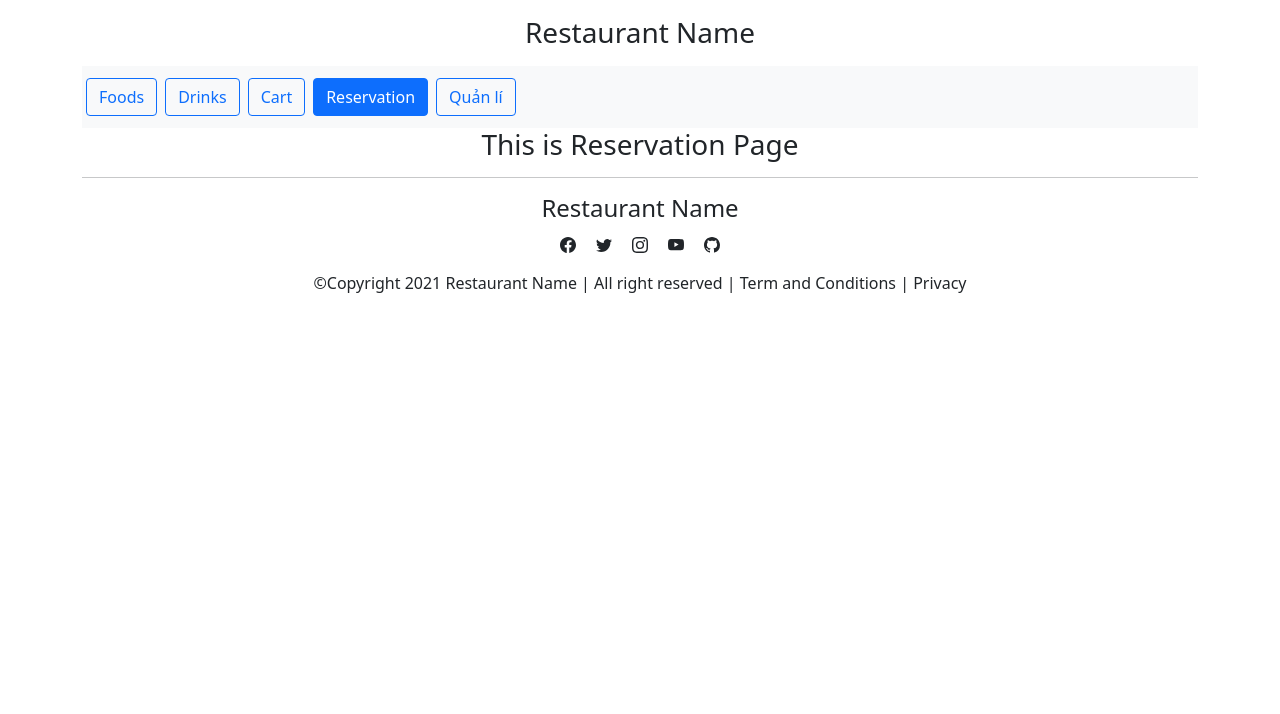
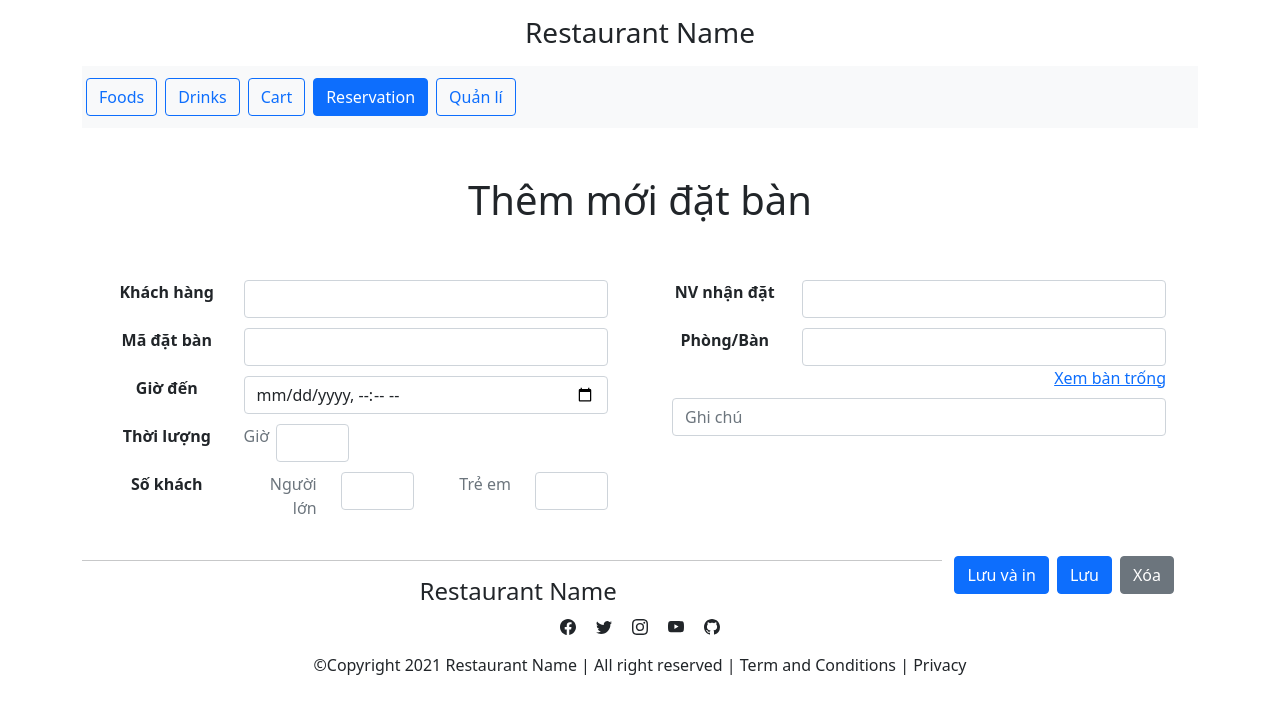
Before and after one commit to lkangr/doan1, a React (Create React App) app: page /reservation/new in a window 1280 px wide. Shown: the top 714 px of the page. Built offline with nearby package versions, Linux system fonts and the light colour scheme.

Commit message:
Added reservation

```diff
--- a/src/customer/Customer.js
+++ b/src/customer/Customer.js
@@ -1,7 +1,7 @@
 import {Foods} from './Foods';
 import {Drinks} from './Drinks';
 import {Cart} from './Cart';
-import {Reservation} from './Reservation';
+import ReserveRoute from './component/router';
 import {BrowserRouter, Route, Switch, NavLink, Redirect} from 'react-router-dom';
 import Footer from './Footer';
 import React from 'react';
@@ -47,7 +47,7 @@ const Customer = () => {
           <Route path = "/foods" component = {Foods}/>
           <Route path = "/drinks" component = {Drinks}/>
           <Route path = "/cart" component = {Cart}/>
-          <Route path = "/reservation" component = {Reservation}/>
+          <Route path = "/reservation" component = {ReserveRoute}/>
           <Redirect from="/" to="/home" />
         </Switch>
         <hr/>
--- a/src/customer/Reservation.js
+++ b/src/customer/Reservation.js
@@ -1,11 +1,11 @@
 import React, {Component} from 'react';
+import Menu from './component/Reserve_Table';
 
-export class Reservation extends Component {
-
+export class Reserve extends Component {
     render() {
         return(
             <div>
-                <h3>This is Reservation Page</h3>
+                <Menu />
             </div>
         )
     }
--- /dev/null
+++ b/src/customer/component/Reserve_Form.js
@@ -0,0 +1,106 @@
+const ReserveForm = () => {
+  return (
+    <>
+    <h1 className="m-5">Thêm mới đặt bàn</h1>
+    <form>
+      <div className="container">
+        <div className="row">
+          <div className="col-6">
+            <div className="row m-2">
+              <div className="col-3">
+                <p className="fw-bold">Khách hàng</p>
+              </div>
+              <div className="col-9">
+                <input type="text" className="form-control" />
+              </div>
+            </div>
+            <div className="row m-2">
+              <div className="col-3">
+                <p className="fw-bold">Mã đặt bàn</p>
+              </div>
+              <div className="col-9">
+                <input type="text" className="form-control" />
+              </div>
+            </div>
+            <div className="row m-2">
+              <div className="col-3">
+                <p className="fw-bold">Giờ đến</p>
+              </div>
+              <div className="col-9">
+                <input type="datetime-local" className="form-control" />
+              </div>
+            </div>
+            <div className="row m-2">
+              <div className="col-3">
+                <p className="fw-bold">Thời lượng</p>
+              </div>
+              <div className="col-9">
+                <div className="row">
+                  <div className="col-1">
+                    <p className="text-muted text-end">Giờ</p>
+                  </div>
+                  <div className="col-3">
+                    <input type="number" className="form-control" />
+                  </div>
+                </div>
+              </div>
+            </div>
+            <div className="row m-2">
+              <div className="col-3">
+                <p className="fw-bold">Số khách</p>
+              </div>
+              <div className="col-9">
+                <div className="row">
+                  <div className="col-3">
+                    <p className="text-muted text-end">Người lớn</p>
+                  </div>
+                  <div className="col-3">
+                    <input type="number" className="form-control" />
+                  </div>
+                  <div className="col-3 ">
+                    <p className="text-muted text-end">Trẻ em</p>
+                  </div>
+                  <div className="col-3">
+                    <input type="number" className="form-control" />
+                  </div>
+                </div>
+              </div>
+            </div>
+          </div>
+          <div className="col-6">
+            <div className="row m-2">
+              <div className="col-3">
+                <p className="fw-bold">NV nhận đặt</p>
+              </div>
+              <div className="col-9">
+                <input type="text" className="form-control" />
+              </div>
+            </div>
+            <div className="row m-2">
+              <div className="col-3">
+                <p className="fw-bold">Phòng/Bàn</p>
+              </div>
+              <div className="col-9">
+                <input type="text" className="form-control" />
+                <a href="#" className="float-end">Xem bàn trống</a>
+              </div>
+            </div>
+            <div className="row m-2">
+              <div className="col-12">
+                <input type="text" className="form-control" placeholder="Ghi chú" />
+              </div>
+            </div>
+          </div>
+        </div>
+        <row className="m-2 float-end">
+          <button type="button" className="btn btn-primary m-1">Lưu và in</button>
+          <button type="button" className="btn btn-primary m-1">Lưu</button>
+          <button type="button" className="btn btn-secondary m-1">Xóa</button>
+        </row>
+      </div>
+    </form>
+    </>
+  )
+}
+
+export default ReserveForm
--- /dev/null
+++ b/src/customer/component/Reserve_Table.js
@@ -0,0 +1,35 @@
+import Table from "./Table";
+import "../css/box.css"
+
+const Menu = () => {
+    return (
+        <section className="features-boxed">
+            <div className="container">
+                <div className="intro">
+                    <h2 className="text-center">Đặt bàn</h2>
+                    <p className="text-center">Vui lòng chọn bàn cần đặt</p>
+                </div>
+                <div className="row justify-content-center features">
+                    <Table
+                        ID="1"
+                        state={1}
+                    />
+                    <Table
+                        ID="2"
+                        state={0}
+                    />
+                    <Table
+                        ID="3"
+                        state={1}
+                    />
+                    <Table
+                        ID="4"
+                        state={1}
+                    />
+                </div>
+            </div>
+        </section>
+    );
+};
+
+export default Menu;
--- /dev/null
+++ b/src/customer/component/Table.js
@@ -0,0 +1,20 @@
+import React from "react";
+
+const Table = ({ID, state}) => {
+    return (
+        <div className="col-sm-6 col-md-5 col-lg-3 item">
+            <div className="box">
+                <h3 className="name">Bàn số {ID}</h3>
+                <div className="d-flex justify-content-around align-items-center">
+                    <a href="/reservation/new">
+                        <button className="btn btn-success" type="button" size="small" {...state}>
+                            Đặt bàn
+                        </button>
+                    </a>
+                </div>
+            </div>
+        </div>
+    );
+};
+
+export default Table;
--- /dev/null
+++ b/src/customer/component/router.js
@@ -0,0 +1,21 @@
+import React from 'react';
+import { BrowserRouter, Route, Switch } from 'react-router-dom';
+import ReserveForm from './Reserve_Form';
+import Menu from './Reserve_Table';
+
+function ReserveRoute() {
+  return (
+    <BrowserRouter>
+      <Switch>
+        <Route path="/reservation/new">
+          <ReserveForm />
+        </Route>
+        <Route path="/reservation">
+          <Menu />
+        </Route>
+      </Switch>
+    </BrowserRouter>
+  );
+}
+
+export default ReserveRoute;
--- a/src/manager/pages/table/Edit.js
+++ b/src/manager/pages/table/Edit.js
@@ -1,7 +1,7 @@
 const TableEdit = () => {
   return (
     <>
-    <h1 className="m-5">Thêm mới đặt bàn</h1>
+    <h1 className="m-5">Chỉnh đơn đặt bàn</h1>
     <form>
       <div className="container">
         <div className="row">
```
